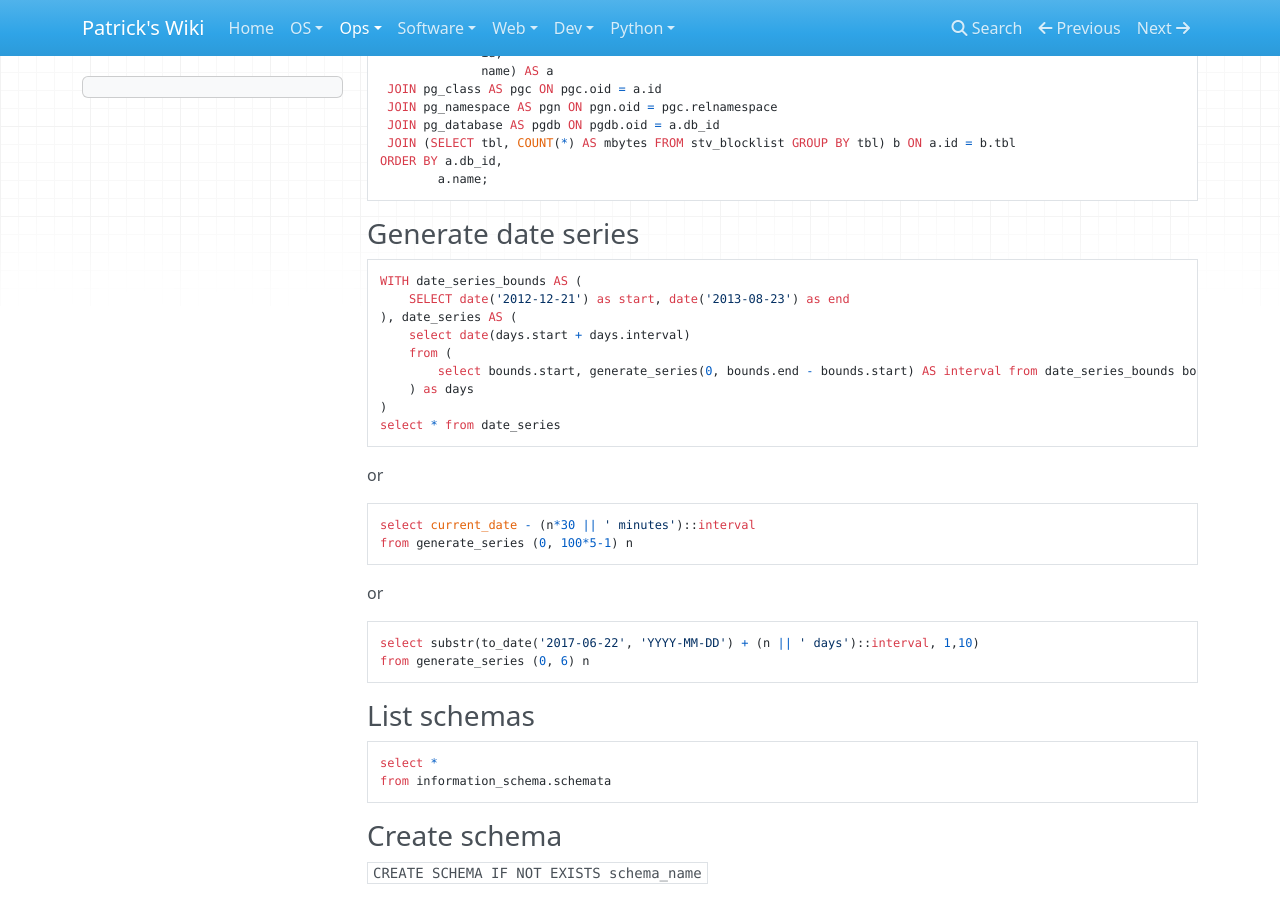
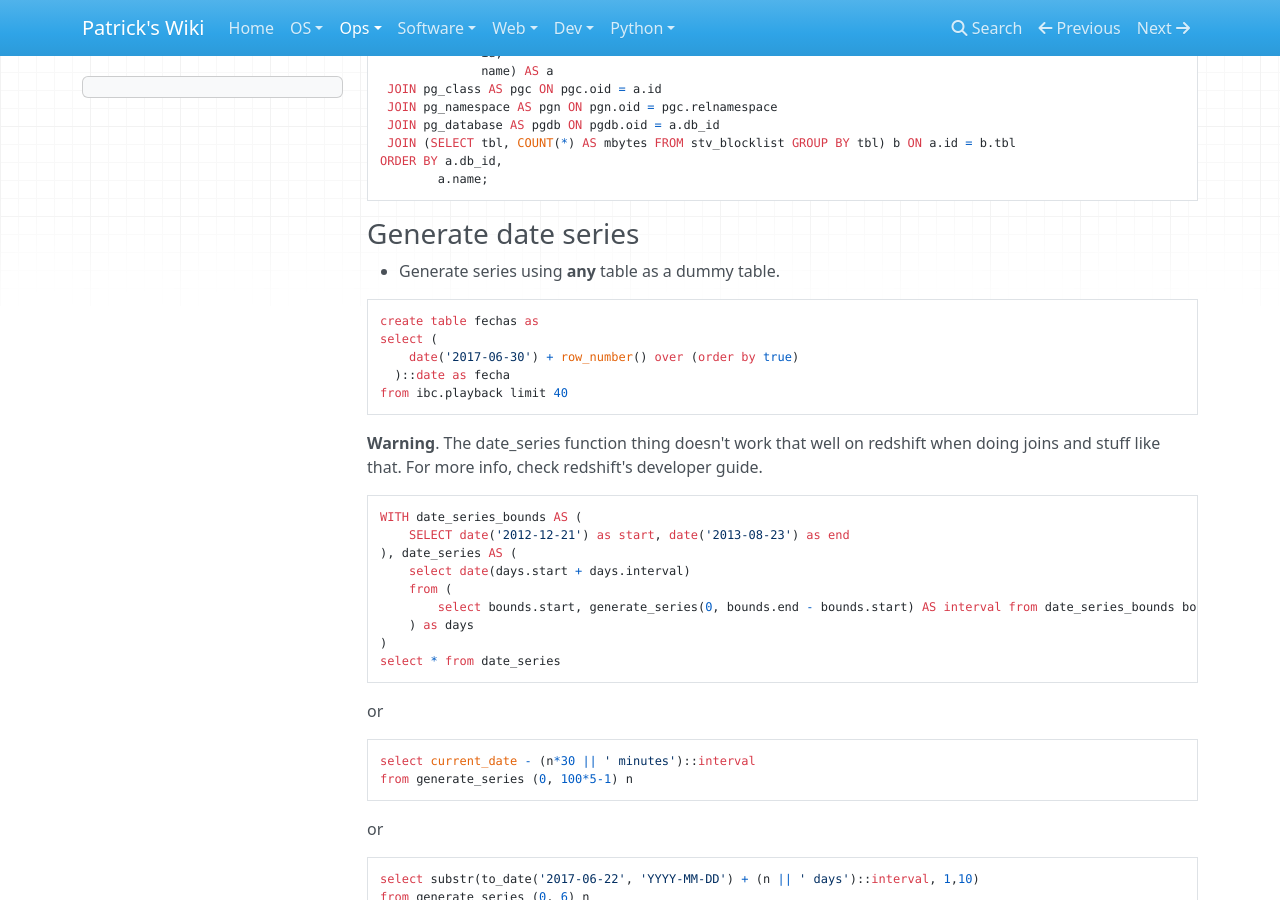
Before and after one commit to patsancu/wiki, an MkDocs documentation site: the page built from docs/Ops/AWS/AWS-Redshift.md, in a window 1280 px wide and 900 px high, scrolled down 1841 px. Built offline with MkDocs 1.6.1, drawn with Linux system fonts in a browser that asks for light colours; nearby versions of some CDN libraries.

Commit message:
alternative way of creating date series

````diff
--- a/docs/Ops/AWS/AWS-Redshift.md
+++ b/docs/Ops/AWS/AWS-Redshift.md
@@ -96,6 +96,18 @@ ORDER BY a.db_id,
 ```
 
 ### Generate date series
+* Generate series using **any** table as a dummy table.
+
+```sql
+create table fechas as
+select (
+    date('2017-06-30') + row_number() over (order by true)
+  )::date as fecha
+from ibc.playback limit 40
+```
+
+
+**Warning**. The date_series function thing doesn't work that well on redshift when doing joins and stuff like that. For more info, check redshift's developer guide.
 ```sql
 WITH date_series_bounds AS (
 	SELECT date('2012-12-21') as start, date('2013-08-23') as end
````
